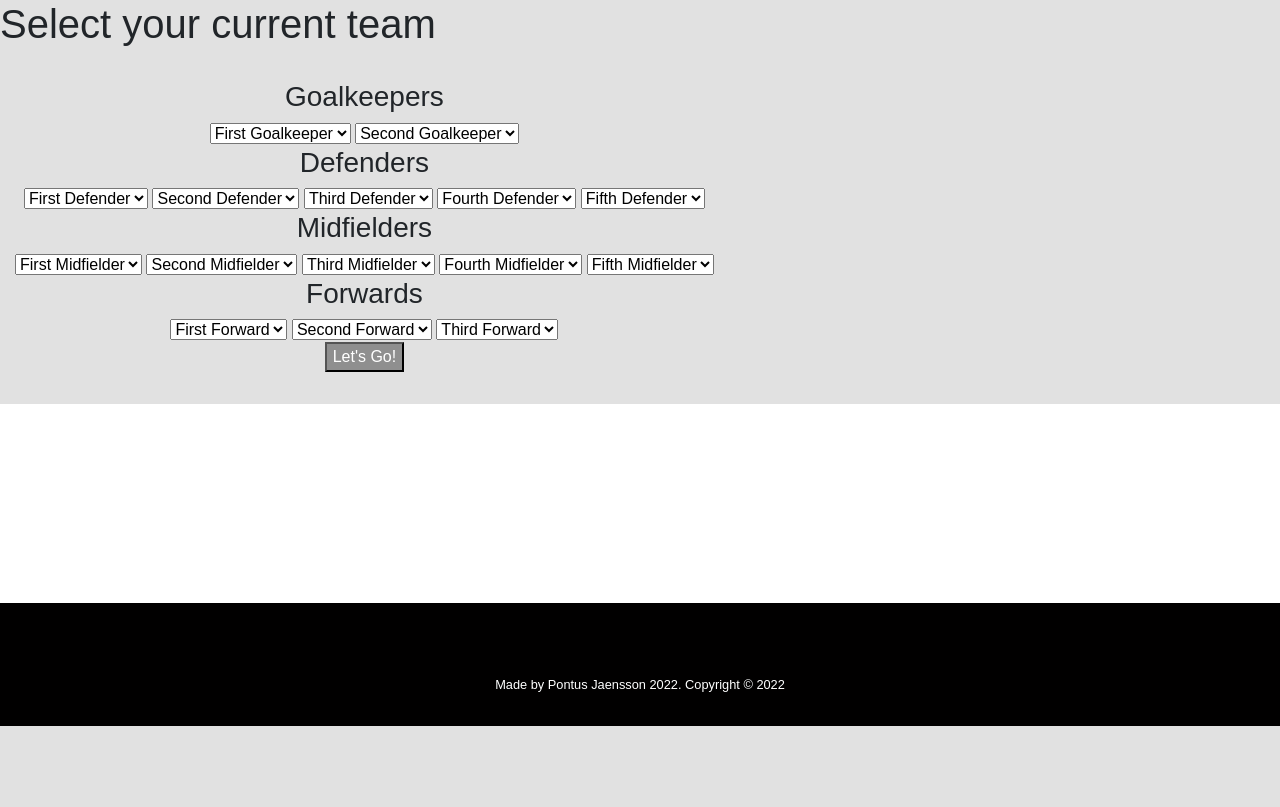
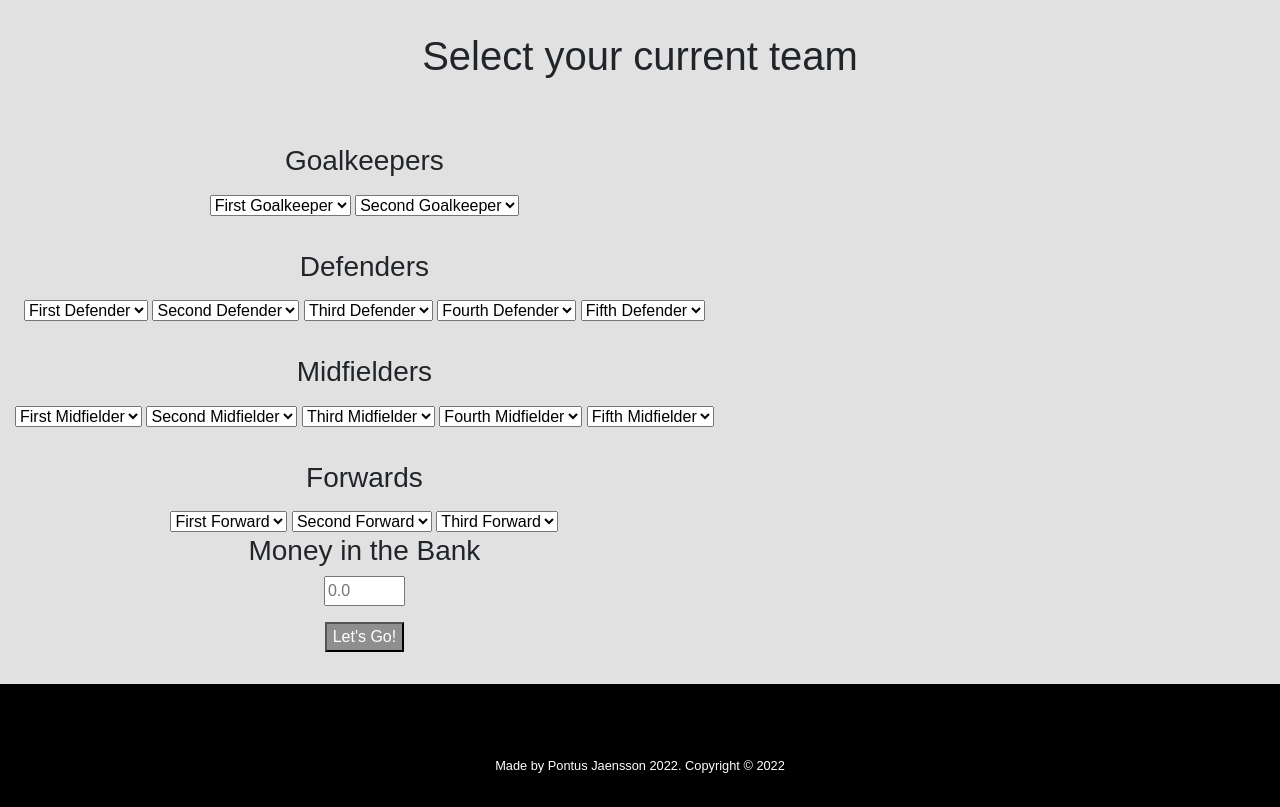
Before and after one commit to ponjae/FPL-project, a Flask app: template templates/your-config.html in a window 1280 px wide. Shown: the part 74-881 px from the top of the page. Before the commit the page ends 800 px from the top, so only its background shows below. Run offline with Flask 2, Linux system fonts and the light colour scheme; the template is opened without the code that fills it, so the values that code supplies are empty; parts of the project's set-up code (start-up, migrations or seed data) failed here and were passed over; some libraries are stand-ins or nearby versions; some web fonts are replaced.

Commit message:
Done with config page. Started working on your team page but ran into some bugs. But they should be fixed now

```diff
--- a/main.py
+++ b/main.py
@@ -1,4 +1,3 @@
-import re
 from flask import Flask, render_template, request
 from fplData import playerData, playerEvaluation, playerRanking, gameData
 from secrets import secret
@@ -13,15 +12,15 @@ pr = playerRanking.playerRanking()
 all_players = pd.position_and_player_dict["Goalkeepers"] + pd.position_and_player_dict["Defenders"] + \
     pd.position_and_player_dict["Midfielders"] + \
     pd.position_and_player_dict["Forwards"]
+player_id_dict = pd.player_and_data_dict
 
 
 @app.route("/")
 def home():
-    id_player_dict = pd.player_and_data_dict
     gameweek_data = gd.gw_data
     gw_games = gd.convert_fixtures(pd.id_team_dict)
 
-    return render_template("index.html", secret=secret["font_awesome"], gw_data=gameweek_data, id_player=id_player_dict, gw_games=gw_games)
+    return render_template("index.html", secret=secret["font_awesome"], gw_data=gameweek_data, id_player=player_id_dict, gw_games=gw_games)
 
 
 @app.route("/your-team-config")
@@ -33,6 +32,55 @@ def your_team_config():
     id_team_dict = pd.id_team_dict
 
     return render_template("your-config.html", secret=secret["font_awesome"], goalkeepers=goalkeepers, defenders=defenders, midfielders=midfielders, forwards=forwards, id_team_dict=id_team_dict)
+
+
+@app.route("/your-team", methods=["POST", "GET"])
+def your_team():
+    if request.method == "POST":
+        g1 = player_id_dict[int(request.form["goalkeeper1"])]
+        g2 = player_id_dict[int(request.form["goalkeeper2"])]
+
+        d1 = player_id_dict[int(request.form["defender1"])]
+        d2 = player_id_dict[int(request.form["defender2"])]
+        d3 = player_id_dict[int(request.form["defender3"])]
+        d4 = player_id_dict[int(request.form["defender4"])]
+        d5 = player_id_dict[int(request.form["defender5"])]
+
+        m1 = player_id_dict[int(request.form["midfielder1"])]
+        m2 = player_id_dict[int(request.form["midfielder2"])]
+        m3 = player_id_dict[int(request.form["midfielder3"])]
+        m4 = player_id_dict[int(request.form["midfielder4"])]
+        m5 = player_id_dict[int(request.form["midfielder5"])]
+
+        f1 = player_id_dict[int(request.form["forward1"])]
+        f2 = player_id_dict[int(request.form["forward2"])]
+        f3 = player_id_dict[int(request.form["forward3"])]
+
+        itb = float(request.form["ITB"])
+
+        team = [g1, g2, d1, d2, d3, d4, d5, m1, m2, m3, m4, m5, f1, f2, f3]
+
+        gw1_team = pr.under_performers(team, 1)
+        t1 = pr.transfer_suggestion(
+            gw1_team[0]["id"], player_id_dict, itb)
+        t1 = [player["web_name"] for player in t1]
+        gw1_team = [player["web_name"] for player in gw1_team]
+
+        gw5_team = pr.under_performers(team, 5)
+        gw5_team = [player["web_name"] for player in gw5_team]
+
+        gw_rem_team = pr.under_performers(team, 10)
+        gw_rem_team = [player["web_name"] for player in gw_rem_team]
+
+        points_team = pr.under_performers(team, 2)
+        points_team = [player["web_name"] for player in points_team]
+
+        # t2 = pr.transfer_suggestion(gw1_team[1], all_players, itb)
+        # t3 = pr.transfer_suggestion(gw1_team[2], all_players, itb)
+
+        return render_template("your-team.html", secret=secret["font_awesome"], gw1_team=gw1_team, gw5_team=gw5_team, gw_rem_team=gw_rem_team, points_team=points_team, t1=t1)
+    else:
+        return render_template('404.html'), 404
 
 
 @app.route("/player-ranking")
--- a/static/styles.css
+++ b/static/styles.css
@@ -250,6 +250,7 @@ footer {
 .fpl-btn {
     background-color:#8f8f8f;
     color: #fff;
+    margin-top: 1rem;
 }
 
 .fpl-btn:hover {
@@ -440,3 +441,15 @@ footer {
 .about-c h1{
     text-align: center;
 }
+
+/* your-config */
+
+.config-head {
+    margin-top: 2rem;
+    text-align: center;
+}
+
+.row .pos-head {
+    margin-top: 2rem;
+    margin-bottom: 1rem;
+}
--- a/templates/your-config.html
+++ b/templates/your-config.html
@@ -3,19 +3,19 @@
 
 <!-- Body -->
 <section class="grey-section">
-    <h1>Select your current team</h1>
+    <h1 class="config-head">Select your current team</h1>
     <div class="row">
-        <form method="post" action="{{url_for('home')}}">
+        <form method="post" action="{{url_for('your_team')}}">
             <div class="goalkeepers col-lg-12">
-                <h3>Goalkeepers</h3>
-                <select id="goalkeeper1" required>
+                <h3 class="pos-head">Goalkeepers</h3>
+                <select class="player-select" name="goalkeeper1" required>
                     <option value="" selected disabled hidden>First Goalkeeper</option>
                     {% for goalie in goalkeepers %}
                     <option value="{{goalie['id']}}">{{goalie["web_name"]}} - {{id_team_dict[goalie["team"]]}}
                     </option>
                     {% endfor %}
                 </select>
-                <select id="goalkeeper2" required>
+                <select class="player-select" name="goalkeeper2" required>
                     <option value="" selected disabled hidden>Second Goalkeeper</option>
                     {% for goalie in goalkeepers %}
                     <option value="{{goalie['id']}}">{{goalie["web_name"]}} - {{id_team_dict[goalie["team"]]}}
@@ -24,36 +24,36 @@
                 </select>
             </div>
             <div class="defenders col-lg-12">
-                <h3>Defenders</h3>
-                <select id="defender1" required>
+                <h3 class="pos-head">Defenders</h3>
+                <select class="player-select" name="defender1" required>
                     <option value="" selected disabled hidden>First Defender</option>
                     {% for defender in defenders %}
                     <option value="{{defender['id']}}">{{defender["web_name"]}} - {{id_team_dict[defender["team"]]}}
                     </option>
                     {% endfor %}
                 </select>
-                <select id="defender2" required>
+                <select class="player-select" name="defender2" required>
                     <option value="" selected disabled hidden>Second Defender</option>
                     {% for defender in defenders %}
                     <option value="{{defender['id']}}">{{defender["web_name"]}} - {{id_team_dict[defender["team"]]}}
                     </option>
                     {% endfor %}
                 </select>
-                <select id="defender3" required>
+                <select class="player-select" name="defender3" required>
                     <option value="" selected disabled hidden>Third Defender</option>
                     {% for defender in defenders %}
                     <option value="{{defender['id']}}">{{defender["web_name"]}} - {{id_team_dict[defender["team"]]}}
                     </option>
                     {% endfor %}
                 </select>
-                <select id="defender4" required>
+                <select class="player-select" name="defender4" required>
                     <option value="" selected disabled hidden>Fourth Defender</option>
                     {% for defender in defenders %}
                     <option value="{{defender['id']}}">{{defender["web_name"]}} - {{id_team_dict[defender["team"]]}}
                     </option>
                     {% endfor %}
                 </select>
-                <select id="defender5" required>
+                <select class="player-select" name="defender5" required>
                     <option value="" selected disabled hidden>Fifth Defender</option>
                     {% for defender in defenders %}
                     <option value="{{defender['id']}}">{{defender["web_name"]}} - {{id_team_dict[defender["team"]]}}
@@ -62,8 +62,8 @@
                 </select>
             </div>
             <div class="midfielders col-lg-12">
-                <h3>Midfielders</h3>
-                <select id="midfielder1" required>
+                <h3 class="pos-head">Midfielders</h3>
+                <select class="player-select" name="midfielder1" required>
                     <option value="" selected disabled hidden>First Midfielder</option>
                     {% for midfielder in midfielders %}
                     <option value="{{midfielder['id']}}">{{midfielder["web_name"]}} -
@@ -71,7 +71,7 @@
                     </option>
                     {% endfor %}
                 </select>
-                <select id="midfielder2" required>
+                <select class="player-select" name="midfielder2" required>
                     <option value="" selected disabled hidden>Second Midfielder</option>
                     {% for midfielder in midfielders %}
                     <option value="{{midfielder['id']}}">{{midfielder["web_name"]}} -
@@ -79,7 +79,7 @@
                     </option>
                     {% endfor %}
                 </select>
-                <select id="midfielder3" required>
+                <select class="player-select" name="midfielder3" required>
                     <option value="" selected disabled hidden>Third Midfielder</option>
                     {% for midfielder in midfielders %}
                     <option value="{{midfielder['id']}}">{{midfielder["web_name"]}} -
@@ -87,7 +87,7 @@
                     </option>
                     {% endfor %}
                 </select>
-                <select id="midfielder4" required>
+                <select class="player-select" name="midfielder4" required>
                     <option value="" selected disabled hidden>Fourth Midfielder</option>
                     {% for midfielder in midfielders %}
                     <option value="{{midfielder['id']}}">{{midfielder["web_name"]}} -
@@ -95,7 +95,7 @@
                     </option>
                     {% endfor %}
                 </select>
-                <select id="midfielder5" required>
+                <select class="player-select" name="midfielder5" required>
                     <option value="" selected disabled hidden>Fifth Midfielder</option>
                     {% for midfielder in midfielders %}
                     <option value="{{midfielder['id']}}">{{midfielder["web_name"]}} -
@@ -105,28 +105,32 @@
                 </select>
             </div>
             <div class="forwards col-lg-12">
-                <h3>Forwards</h3>
-                <select id="forward1" required>
+                <h3 class="pos-head">Forwards</h3>
+                <select class="player-select" name="forward1" required>
                     <option value="" selected disabled hidden>First Forward</option>
                     {% for forward in forwards %}
                     <option value="{{forward['id']}}">{{forward["web_name"]}} - {{id_team_dict[forward["team"]]}}
                     </option>
                     {% endfor %}
                 </select>
-                <select id="forward2" required>
+                <select class="player-select" name="forward2" required>
                     <option value="" selected disabled hidden>Second Forward</option>
                     {% for forward in forwards %}
                     <option value="{{forward['id']}}">{{forward["web_name"]}} - {{id_team_dict[forward["team"]]}}
                     </option>
                     {% endfor %}
                 </select>
-                <select id="forward3" required>
+                <select class="player-select" name="forward3" required>
                     <option value="" selected disabled hidden>Third Forward</option>
                     {% for forward in forwards %}
                     <option value="{{forward['id']}}">{{forward["web_name"]}} - {{id_team_dict[forward["team"]]}}
                     </option>
                     {% endfor %}
                 </select>
+            </div>
+            <div class="forwards col-lg-12">
+                <h3>Money in the Bank</h3>
+                <input type="number" step="0.1" min="0" max="10" name="ITB" placeholder="0.0" required />
             </div>
             <button type="submit" class="fpl-btn" name="submitcheck" id="submit_check">Let's Go!</button>
         </form>
```
Also changed, not shown: fplData/playerRanking.py (+11 -5 lines), templates/your-team.html (added, +8 -0 lines).
